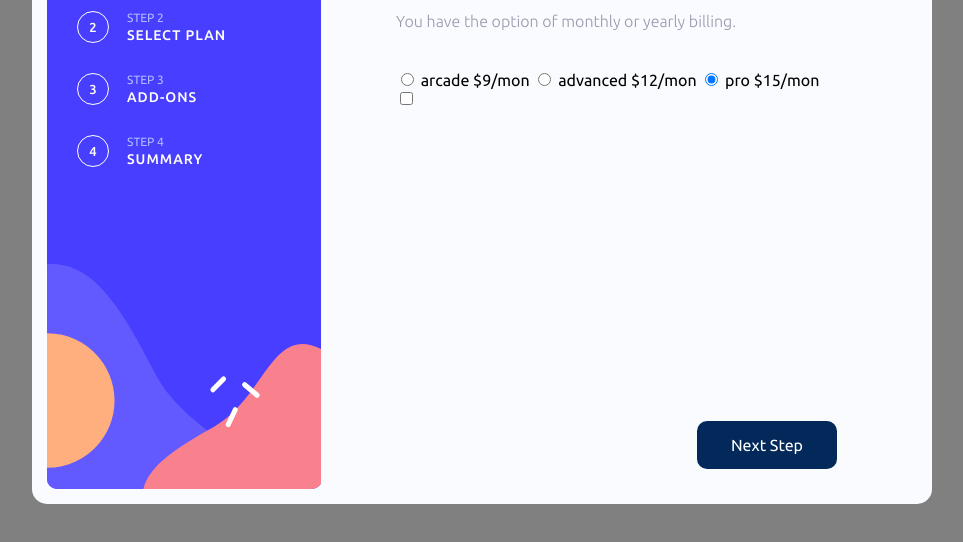
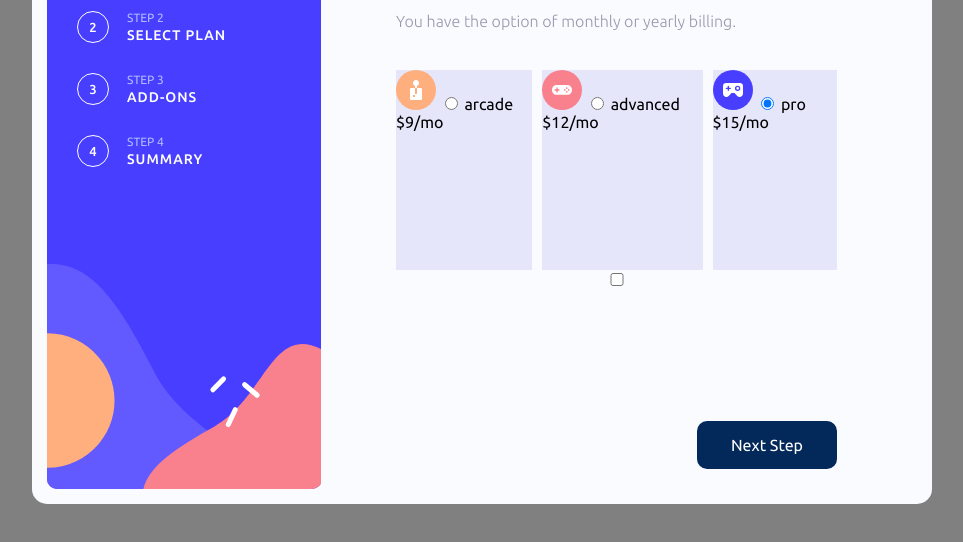
Before and after one commit to madosy/multi-step-form, a website built with webpack: page src/template.html in a window 1280 px wide. Shown: the part 196-738 px from the top of the page, without its empty margins (158-1121 px from the left). Built offline with nearby package versions, Linux system fonts and the light colour scheme; what pubsub-js would draw is missing.

Commit message:
Add tier icon images to generateTierOptions()

```diff
--- a/src/content_components/content/select-plan/generateTierOptions.js
+++ b/src/content_components/content/select-plan/generateTierOptions.js
@@ -1,12 +1,26 @@
 import { planPricingModel } from "./planPricingModel";
+import arcadeIconImageFile from "./images/icon-arcade.svg";
+import advancedIconImageFile from "./images/icon-advanced.svg";
+import proIconImageFile from "./images/icon-pro.svg";
 
 const generateTierOptions = () => {
   const container = document.createElement("div");
   container.classList.add("tier-container");
 
   const arcadeTier = tierFactory("arcade");
+  const arcadeIcon = document.createElement("img");
+  arcadeIcon.src = arcadeIconImageFile;
+  arcadeTier.prepend(arcadeIcon);
+
   const advancedTier = tierFactory("advanced");
+  const advancedIcon = document.createElement("img");
+  advancedIcon.src = advancedIconImageFile;
+  advancedTier.prepend(advancedIcon);
+
   const proTier = tierFactory("pro");
+  const proIcon = document.createElement("img");
+  proIcon.src = proIconImageFile;
+  proTier.prepend(proIcon);
 
   container.appendChild(arcadeTier);
   container.appendChild(advancedTier);
--- a/src/content_components/content/select-plan/selectPlan_style.scss
+++ b/src/content_components/content/select-plan/selectPlan_style.scss
@@ -14,10 +14,25 @@
   }
 
   span.pricing.monthly::after {
-    content: "mon";
+    content: "mo";
   }
 
   span.pricing.yearly::after {
     content: "yr";
   }
+
+  .select-plan-form {
+    display: grid;
+    grid-template-columns: 1fr;
+    grid-template-rows: 200px 1fr;
+
+    .tier-container {
+      display: flex;
+      gap: 10px;
+
+      label {
+        background-color: lavender;
+      }
+    }
+  }
 }
```
Also changed, not shown: src/content_components/content/select-plan/images/icon-advanced.svg (renamed from src/content_components/images/icon-advanced.svg), src/content_components/content/select-plan/images/icon-arcade.svg (renamed from src/content_components/images/icon-arcade.svg), src/content_components/content/select-plan/images/icon-pro.svg (renamed from src/content_components/images/icon-pro.svg).
